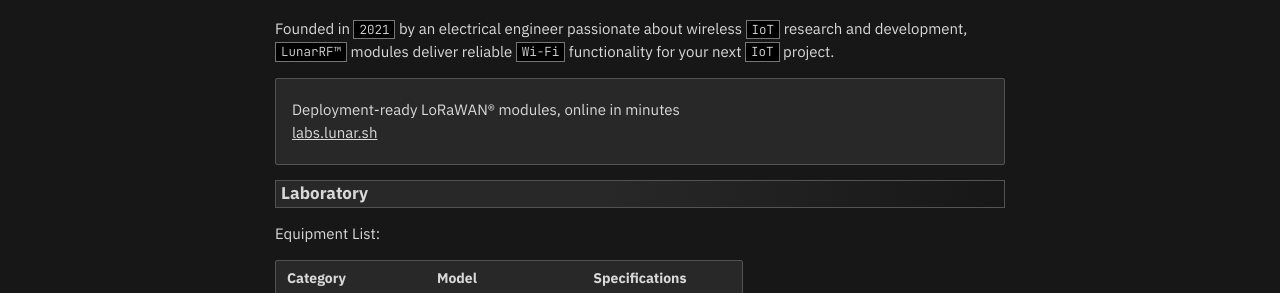
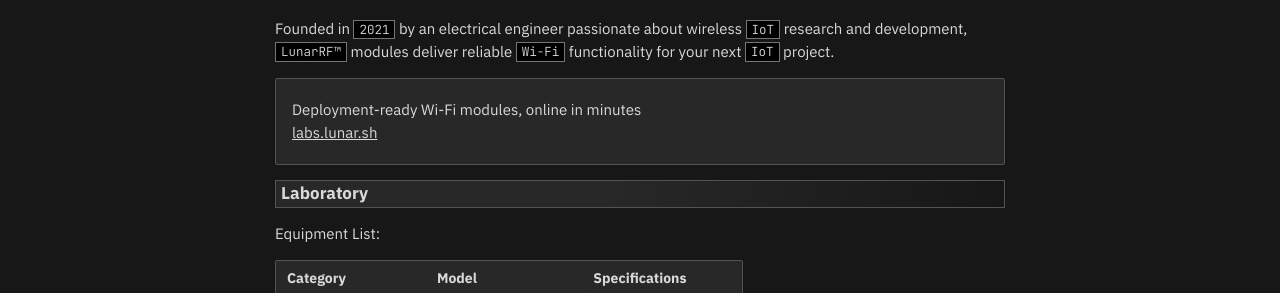
Before and after one commit to lunar-sh/journal.lunar.sh, a Jekyll site: the page built from about.md, in a window 1280 px wide and 900 px high, scrolled down 347 px. Shown: the part 160-453 px from the top of the window. Built offline with Jekyll 4.4.1, drawn with Linux system fonts in a browser that asks for light colours; nearby versions of some CDN libraries.

Commit message:
Update about.md

```diff
--- a/about.md
+++ b/about.md
@@ -18,7 +18,7 @@
 Founded in `2021` by an electrical engineer passionate about wireless `IoT` research and development,
 `LunarRF™` modules deliver reliable `Wi-Fi` functionality for your next `IoT` project.
 
-> Deployment-ready LoRaWAN® modules, online in minutes <br>
+> Deployment-ready Wi-Fi modules, online in minutes <br>
 [labs.lunar.sh](https://labs.lunar.sh)
 
 # Laboratory
```
